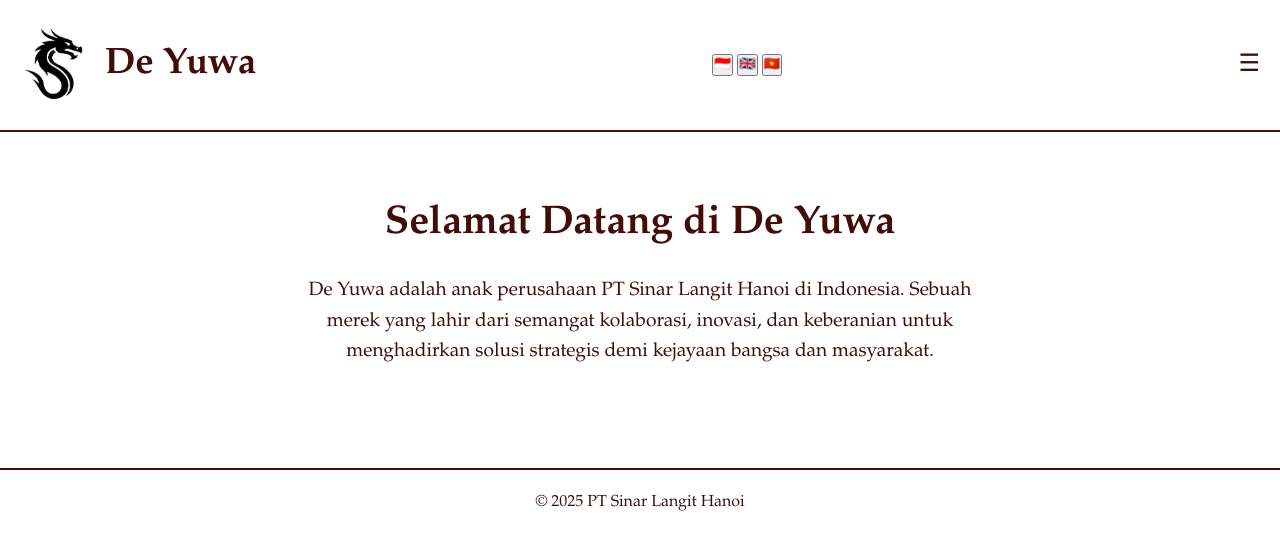
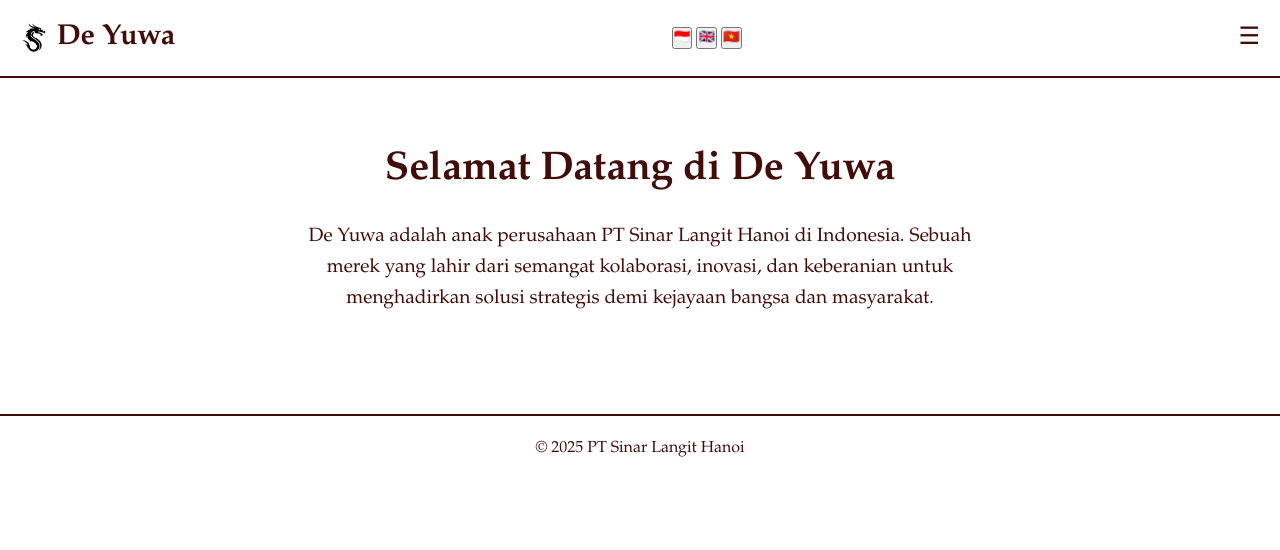
Before and after one commit to kevin123a/silona, a plain HTML site: page index.html in a window 1280 px wide. Drawn offline with Linux system fonts and the light colour scheme.

Commit message:
Update style.css

```diff
--- a/style.css
+++ b/style.css
@@ -13,7 +13,6 @@
 }
 
 /* Header */
-/* Header */
 header {
   display: flex;
   justify-content: space-between;
@@ -21,28 +20,23 @@
   padding: 15px 20px;
   border-bottom: 2px solid #420D09;
   position: relative;
-  z-index: 1001;
+  z-index: 1001; /* selalu di atas overlay */
 }
 
 .logo-container {
   display: flex;
   align-items: center;
-  gap: 18px; /* Tambah jarak antar logo dan teks */
 }
 
 .logo {
-  height: 100px; /* Logo besar, bisa diubah sesuai gambar kamu */
-  width: auto;
-  display: block;
+  height: 40px;
+  margin-right: 10px;
 }
 
 .brand {
-  font-size: 2.3rem; /* Besarin dikit biar seimbang sama logo */
+  font-size: 1.8rem;
   font-weight: bold;
   color: #420D09;
-  line-height: 1.1;
-  display: flex;
-  align-items: center; /* Biar selalu sejajar tengah */
 }
 
 .lang-flag .flag {
```
